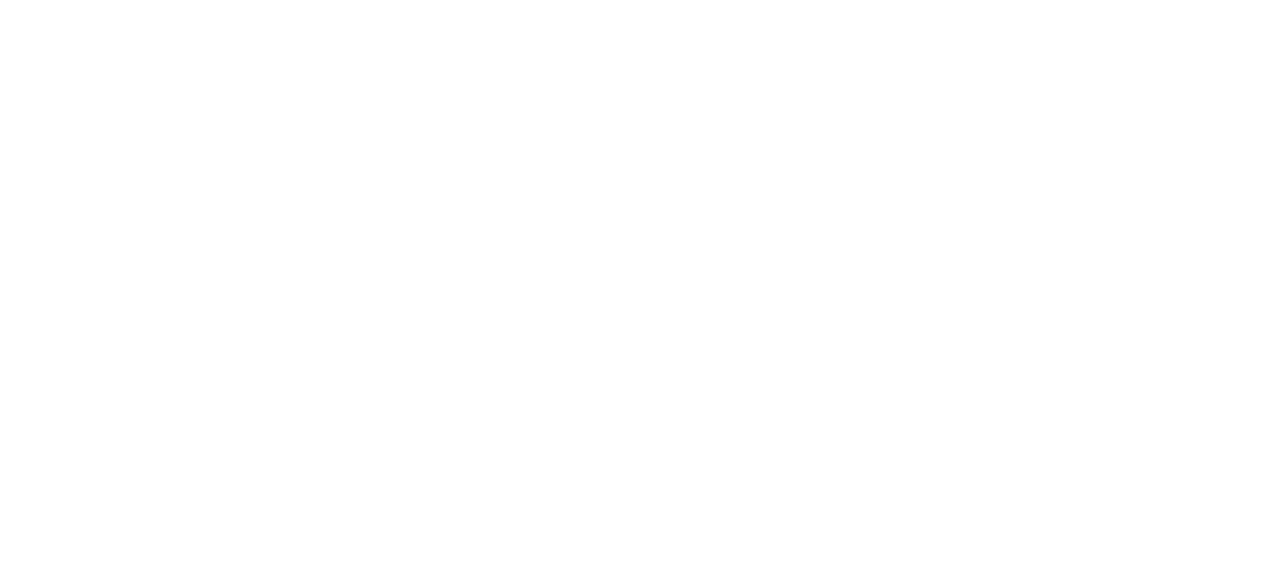
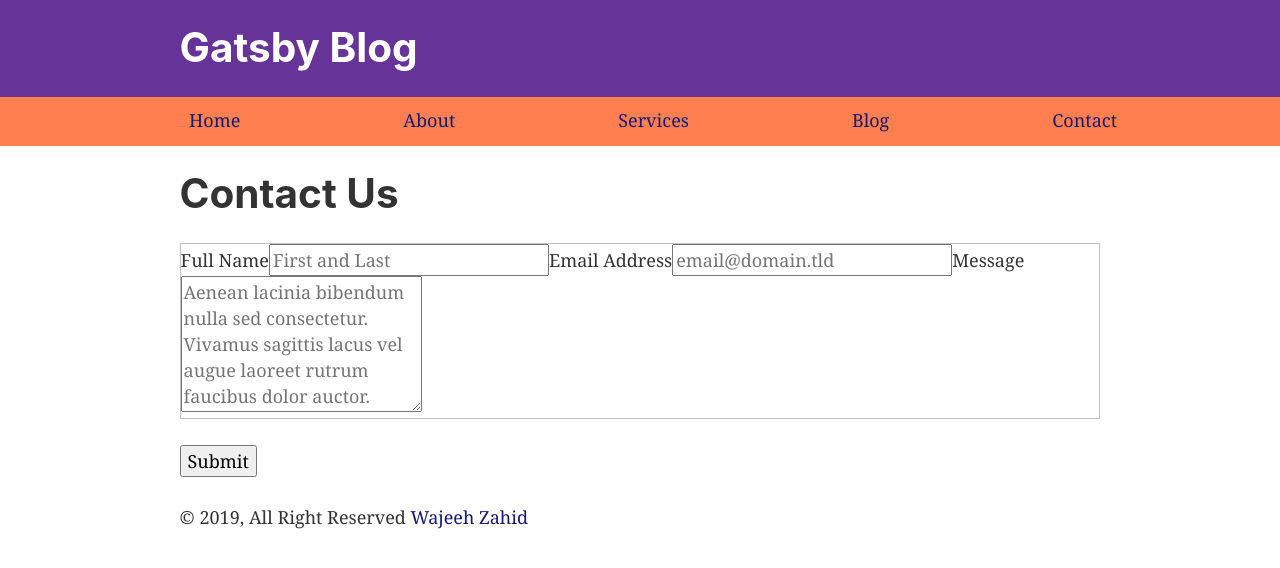
Before and after one commit to wajeehzahid/gatsby-blog, a Gatsby site: page /contact in a window 1280 px wide. Before the commit this address had no page. Built offline with nearby package versions, Linux system fonts and the light colour scheme; Gatsby itself is replaced by a stand-in of ours.

Commit message:
added formspree contact form

```diff
--- a/gatsby-config.js
+++ b/gatsby-config.js
@@ -35,7 +35,14 @@
         name: 'pages'
       }
     },
-    'gatsby-transformer-remark'
+    'gatsby-transformer-remark',
+    {
+      resolve: "gatsby-source-formspree",
+      options: {
+        form: "YOUR_FORM_ID",
+        key: "YOUR_API_KEY",
+      },
+    },
     // this (optional) plugin enables Progressive Web App + Offline functionality
     // To learn more, visit: https://gatsby.dev/offline
     // `gatsby-plugin-offline`,
--- a/src/components/menu.js
+++ b/src/components/menu.js
@@ -16,6 +16,7 @@
             <li><Link to="/about">About</Link></li>
             <li><Link to="/services">Services</Link></li>
             <li><Link to="/blog">Blog</Link></li>
+            <li><Link to="/contact">Contact</Link></li>
         </ul>
         </div>
     )
--- /dev/null
+++ b/src/pages/contact.js
@@ -0,0 +1,28 @@
+import React from "react"
+
+import Layout from "../components/layout"
+import SEO from "../components/seo"
+
+const ContactPage = () => (
+  <Layout>
+    <SEO title="Contact" />
+    <h1>Contact Us</h1>
+    <div>
+    <form id="fs-frm" name="simple-contact-form" accept-charset="utf-8" action="https://formspree.io/YOUR_EMAIL_HERE" method="post">
+  <fieldset id="fs-frm-inputs">
+    <label for="full-name">Full Name</label>
+    <input type="text" name="name" id="full-name" placeholder="First and Last" required=""/>
+    <label for="email-address">Email Address</label>
+    <input type="email" name="_replyto" id="email-address" placeholder="email@domain.tld" required=""/>
+    <label for="message">Message</label>
+    <textarea rows="5" name="message" id="message" placeholder="Aenean lacinia bibendum nulla sed consectetur. Vivamus sagittis lacus vel augue laoreet rutrum faucibus dolor auctor. Donec ullamcorper nulla non metus auctor fringilla nullam quis risus." required=""></textarea>
+    <input type="hidden" name="_subject" id="email-subject" value="Contact Form Submission"/>
+  </fieldset>
+  <input type="submit" value="Submit"/>
+</form>
+    </div>
+
+  </Layout>
+)
+
+export default ContactPage
```
Also changed, not shown: package.json (+4 -3 lines).
